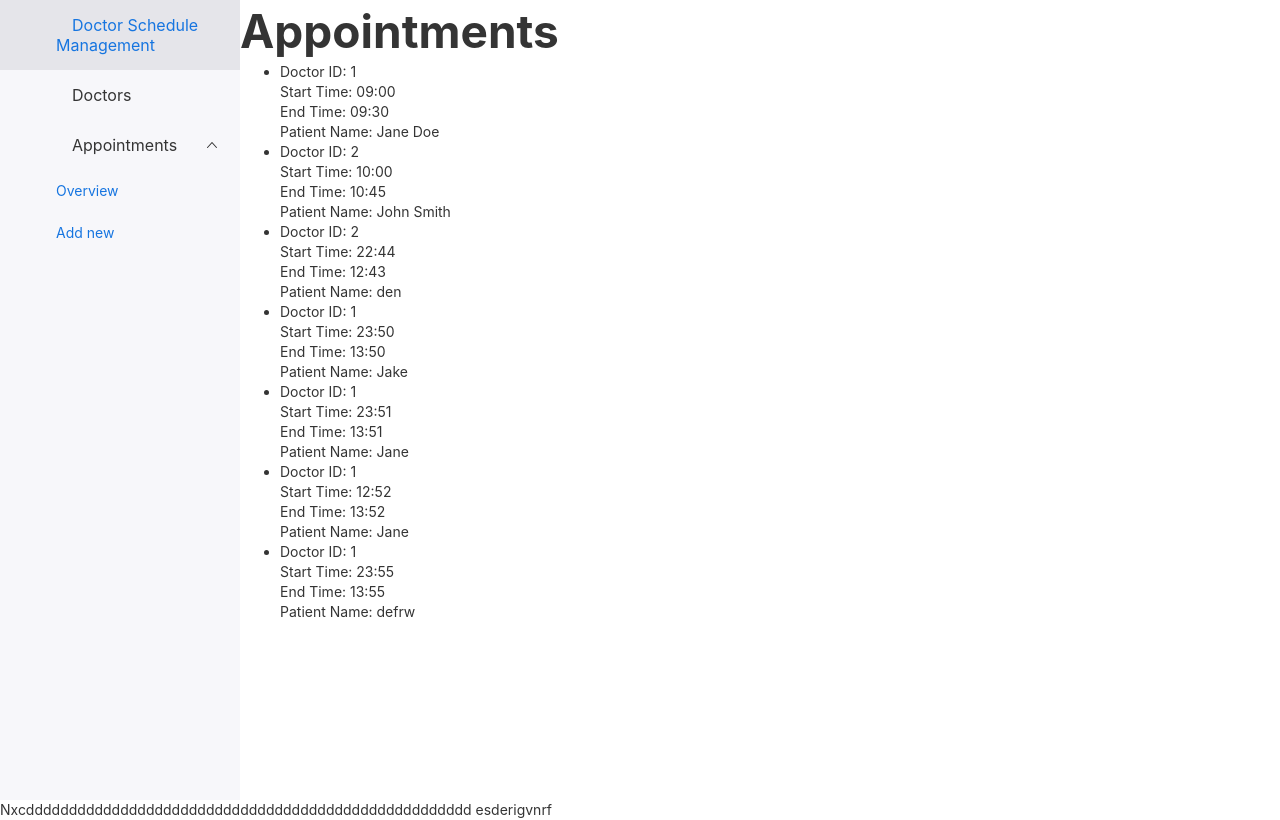
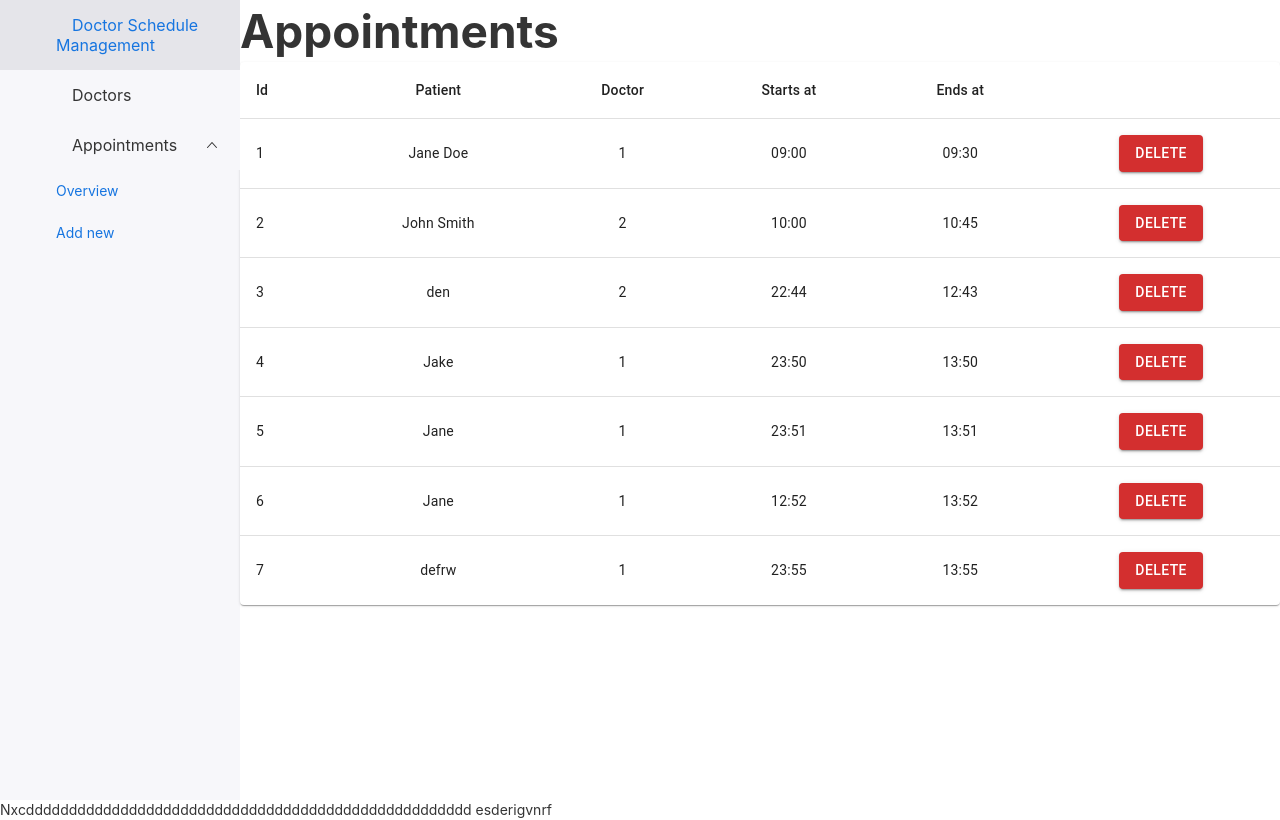
Before and after one commit to NigarRahimli/Doctor-Schedule-Management-App-React-Task, a React (Create React App) app: page /appointments in a window 1280 px wide. Built offline with nearby package versions, Linux system fonts and the light colour scheme; data requests are answered from the project's data file; some icons are missing.

Commit message:
Apointment list design is improved

```diff
--- a/src/pages/AppointmentsList.js
+++ b/src/pages/AppointmentsList.js
@@ -1,3 +1,13 @@
+import {
+  Button,
+  Paper,
+  Table,
+  TableBody,
+  TableCell,
+  TableContainer,
+  TableHead,
+  TableRow,
+} from "@mui/material";
 import React, { useState, useEffect } from "react";
 
 function AppointmentsList() {
@@ -23,20 +33,43 @@ function AppointmentsList() {
   };
 
   return (
-
     <div>
-
       <h1>Appointments</h1>
-      <ul>
-        {appointments.map((appointment) => (
-          <li key={appointment.id}>
-            <div>Doctor ID: {appointment.doctorId}</div>
-            <div>Start Time: {appointment.startTime}</div>
-            <div>End Time: {appointment.endTime}</div>
-            <div>Patient Name: {appointment.patientName}</div>
-          </li>
-        ))}
-      </ul>
+      <TableContainer component={Paper}>
+        <Table sx={{ minWidth: 600 }} aria-label="simple table">
+          <TableHead>
+            <TableRow>
+              <TableCell>Id </TableCell>
+              <TableCell align="center">Patient</TableCell>
+              <TableCell align="center">Doctor</TableCell>
+              <TableCell align="center">Starts at</TableCell>
+              <TableCell align="center">Ends at</TableCell>
+              <TableCell align="center"></TableCell>
+            </TableRow>
+          </TableHead>
+          <TableBody>
+            {appointments.map((appointment) => (
+              <TableRow
+                key={appointment.id}
+                sx={{ "&:last-child td, &:last-child th": { border: 0 } }}
+              >
+                <TableCell component="th" scope="row">
+                  {appointment.id}
+                </TableCell>
+                <TableCell align="center">{appointment.patientName}</TableCell>
+                <TableCell align="center">{appointment.doctorId}</TableCell>
+                <TableCell align="center">{appointment.startTime}</TableCell>
+                <TableCell align="center">{appointment.endTime}</TableCell>
+                <TableCell align="center">
+                  <Button variant="contained" color="error">
+                    Delete
+                  </Button>
+                </TableCell>
+              </TableRow>
+            ))}
+          </TableBody>
+        </Table>
+      </TableContainer>
     </div>
   );
 }
```
